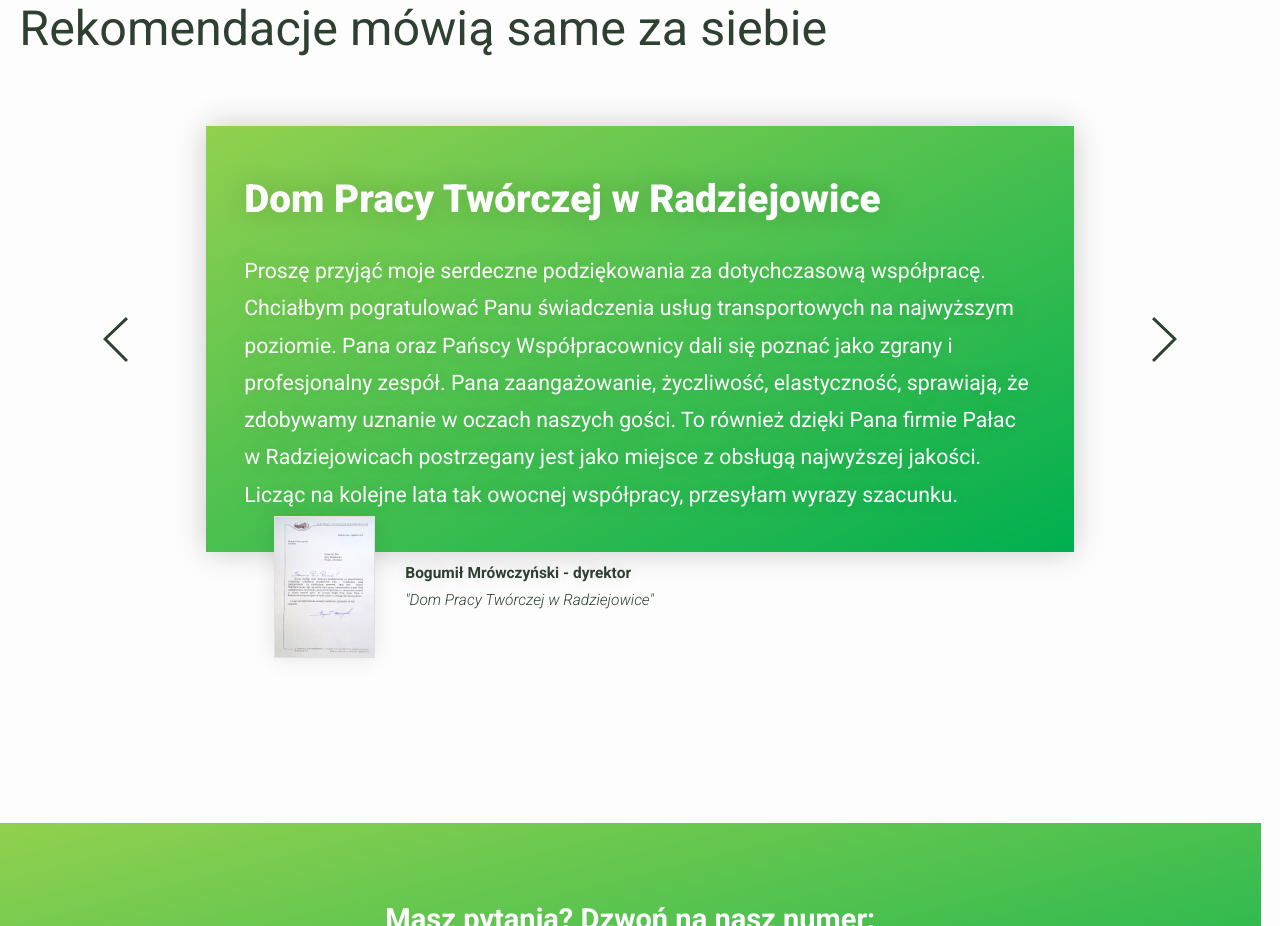
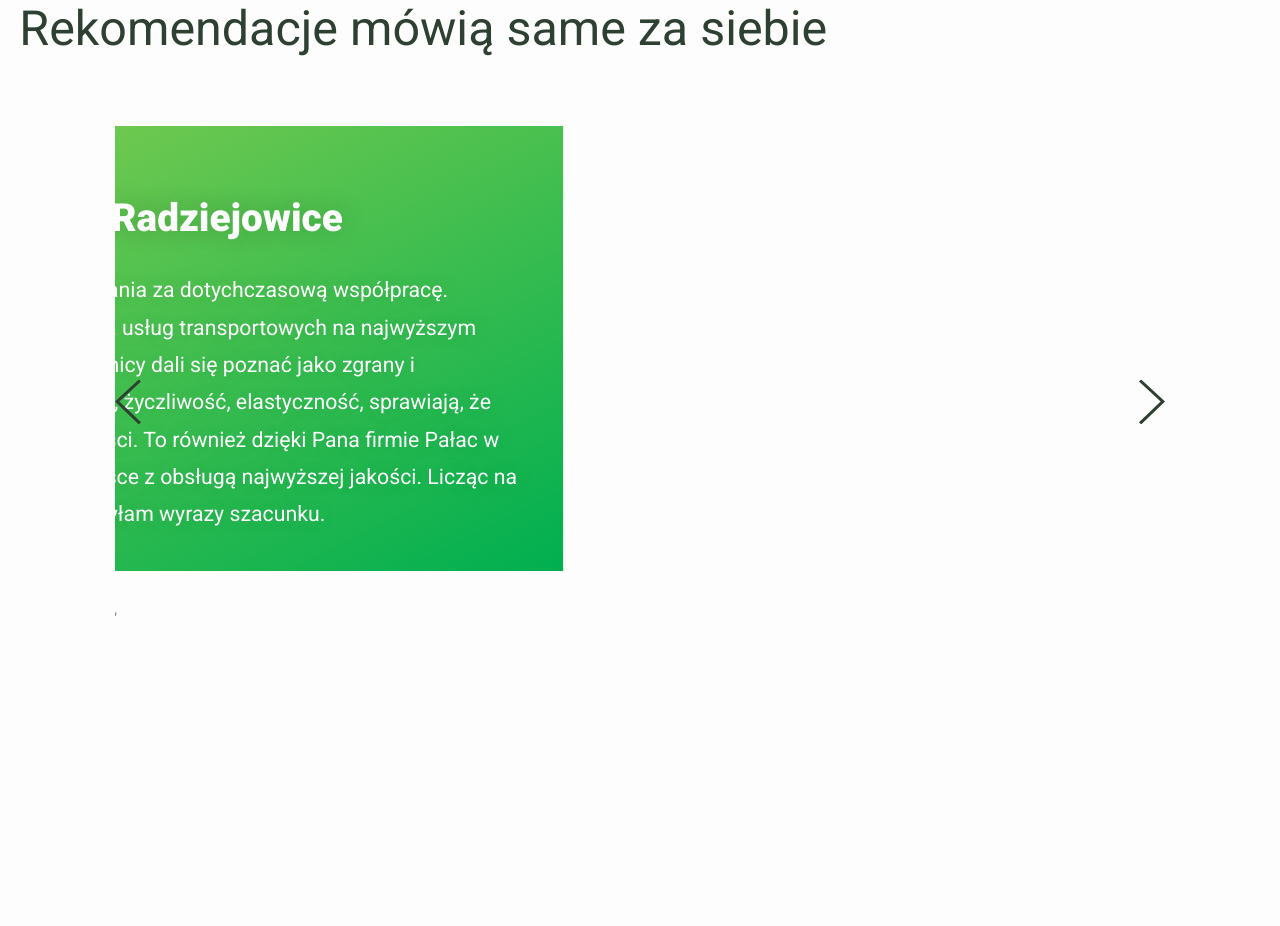
Before and after one commit to KrzysztofGrudzien/mimtrans-landing-page, a React (Create React App) app: page / in a window 1280 px wide. Shown: the part 6900-7826 px from the top of the page. Built offline with nearby package versions, Linux system fonts and the light colour scheme.

Commit message:
change styles

```diff
--- a/src/scss/layout/_header.scss
+++ b/src/scss/layout/_header.scss
@@ -118,16 +118,16 @@
         width: 40%;
         z-index: 1000;
 
-        @media (min-width: 1281px) {
-            display: none;
+        @media (max-width: 600px) {
+            width: 100%;
         }
 
         @media (max-width: 1024px) {
             width: 60%;
         }
 
-        @media (max-width: 600px) {
-            width: 100%;
+        @media (min-width: 1281px) {
+            display: none;
         }
 
         &-list {
--- a/src/scss/layout/_testimonials.scss
+++ b/src/scss/layout/_testimonials.scss
@@ -29,22 +29,40 @@
 }
 
 .slider {
+    border-left: 10rem solid $color-bg;
+    border-right: 10rem solid $color-bg;
     color: $color-bg;
-    min-height: 44rem;
+    min-height: 57rem;
     margin-top: 4rem;
+    position: relative;
+    overflow: hidden;
     text-shadow: 0 0 3rem rgba(0, 0, 0, 0.2);
+
+    @media (max-width: 1260px) {
+        border-left: 4rem solid $color-bg;
+        border-right: 4rem solid $color-bg;
+    }
+
+    @media (max-width: 768px) {
+        border-left: 2rem solid $color-bg;
+        border-right: 2rem solid $color-bg;
+    }
 
     &-content {
         background-image: $gradient-primary;
-        box-shadow: 0 0 3rem rgba(0, 0, 0, 0.2);
+        border-left: 8rem solid $color-bg;
+        border-right: 8rem solid $color-bg;
         font-size: 2.2rem;
-        padding: 2rem 4rem;
-        position: relative;
-        width: 70%;
+        min-height: 44rem;
+        padding: 4rem;
+        position: absolute;
+        transform: translateX(-50%);
+        transition: transform 0.3s ease-in-out;
+        width: 100%;
 
         @media (max-width: 768px) {
+            border: none;
             padding: 0 2rem;
-            width: 100%;
         }
 
         @media (max-width: 1024px) {
@@ -79,7 +97,7 @@
                 font-style: italic;
             }
 
-            @media (max-width: 768px) {
+            @media (max-width: 1260px) {
                 display: none;
             }
         }
@@ -87,12 +105,15 @@
 
     &-prev,
     &-next {
-        align-self: center;
         cursor: pointer;
+        position: absolute;
+        transform: translateY(-50%);
+        top: 50%;
+        z-index: 1000;
     }
 
     &-prev {
-        padding-right: 8rem;
+        left: 0;
 
         @media (max-width: 768px) {
             display: none;
@@ -100,7 +121,7 @@
     }
 
     &-next {
-        padding-left: 8rem;
+        right: 0;
 
         @media (max-width: 768px) {
             display: none;
```
